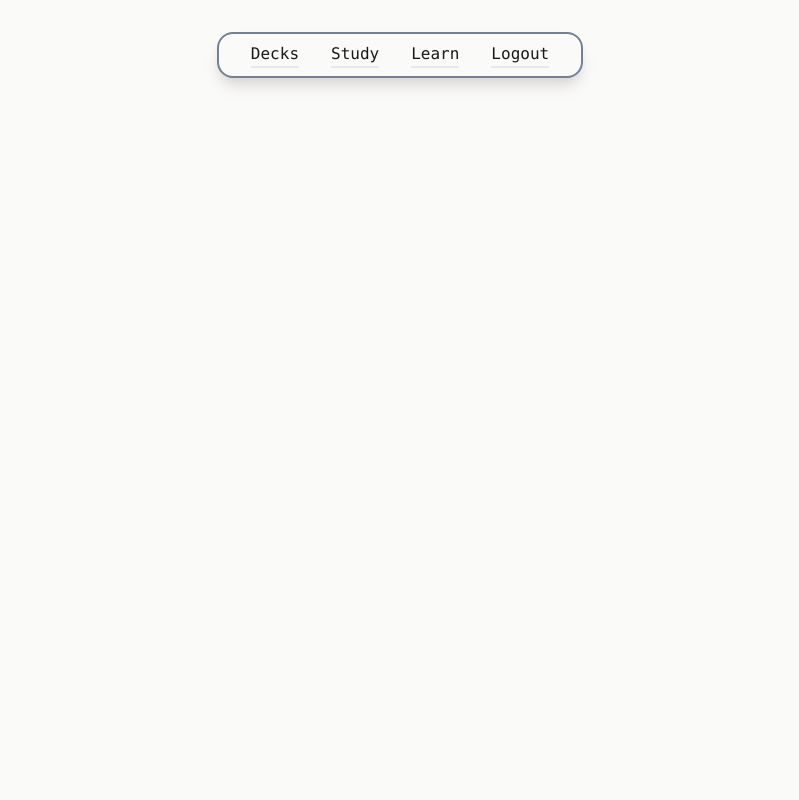
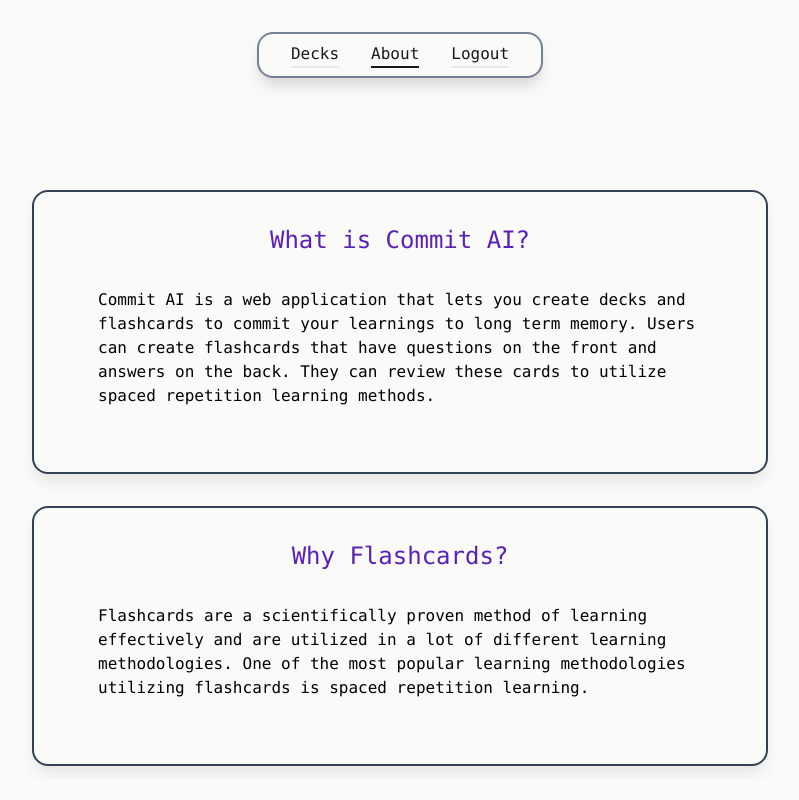
Before and after one commit to kerem-kaynak/commit-ai-frontend, a Vue app: page /about in a window 1280 px wide. Shown: the whole page, without its empty margins (240-1039 px from the left). Built offline with nearby package versions, Linux system fonts and the light colour scheme; no server answers; sample sign-in values are in the browser's storage.

Commit message:
feat: navbar fix, about route and about view

```diff
--- a/src/components/NavigationBar.vue
+++ b/src/components/NavigationBar.vue
@@ -15,8 +15,7 @@ const signOut = async () => {
   <div class="sticky top-0 lg:flex justify-center items-center hidden lg:text-base flex flex-col">
     <nav id="navbar" class="max-w-fit flex flex-row gap-8 px-8 border-2 border-slate-500 rounded-2xl h-fit shadow-lg shadow-stone-300 bg-stone-50 opacity-90 z-50 mb-8">
       <RouterLink class="text-center my-2 transition-transform border-b-2 hover:border-slate-700 hover:ease-in" to="/">Decks</RouterLink>
-      <RouterLink class="text-center my-2 transition-transform border-b-2 hover:border-slate-700 hover:ease-in" to="/about">Study</RouterLink>
-      <RouterLink class="text-center my-2 transition-transform border-b-2 hover:border-slate-700 hover:ease-in" to="/c">Learn</RouterLink>
+      <RouterLink class="text-center my-2 transition-transform border-b-2 hover:border-slate-700 hover:ease-in" to="/about">About</RouterLink>
       <button  @click.prevent="signOut" class="text-center my-2 transition-transform border-b-2 hover:border-slate-700 hover:ease-in">Logout</button>
     </nav>
   </div>
--- a/src/router/index.js
+++ b/src/router/index.js
@@ -6,6 +6,7 @@ import CreateNewCardView from '../views/CreateNewCardView.vue'
 import CardView from '../views/CardView.vue'
 import LoginView from '../views/LoginView.vue'
 import RegisterView from '../views/RegisterView.vue'
+import AboutView from '../views/AboutView.vue'
 import { auth } from '../../firebase-service'
 import store from '../store'
 
@@ -59,6 +60,15 @@ const router = createRouter({
       meta: {
         requiresAuth: true,
         title: 'Create Deck'
+      }
+    },
+    {
+      path: '/about',
+      name: 'about',
+      component: AboutView,
+      meta: {
+        requiresAuth: true,
+        title: 'About'
       }
     },
     {
--- /dev/null
+++ b/src/views/AboutView.vue
@@ -0,0 +1,22 @@
+<template>
+<div class="w-full gap-8 flex flex-col">
+  <div class="mx-4 px-16 pt-8 pb-16 gap-8 relative flex flex-col justify-center items-center transition-all rounded-2xl border-2 border-slate-700 shadow-lg shadow-stone-200 hover:shadow-stone-500 overflow-hidden">
+    <div class="text-2xl text-violet-800">What is Commit AI?</div>
+    <p>
+      Commit AI is a web application that lets you create decks and flashcards to commit your learnings to long term memory. Users can create flashcards that have questions on the front and answers on the back. They can review these cards to utilize spaced repetition learning methods.
+    </p>
+  </div>
+  <div class="mx-4 px-16 pt-8 pb-16 gap-8 relative flex flex-col justify-center items-center transition-all rounded-2xl border-2 border-slate-700 shadow-lg shadow-stone-200 hover:shadow-stone-500 overflow-hidden">
+    <div class="text-2xl text-violet-800">Why Flashcards?</div>
+    <p>
+      Flashcards are a scientifically proven method of learning effectively and are utilized in a lot of different learning methodologies. One of the most popular learning methodologies utilizing flashcards is spaced repetition learning.
+    </p>
+  </div>
+  <div class="mx-4 px-16 pt-8 pb-16 gap-8 relative flex flex-col justify-center items-center transition-all rounded-2xl border-2 border-slate-700 shadow-lg shadow-stone-200 hover:shadow-stone-500 overflow-hidden">
+    <div class="text-2xl text-violet-800">What is Spaced Repetition?</div>
+    <p>
+      Spaced repetition is an evidence-based learning technique that is usually performed with flashcards. Newly introduced and more difficult flashcards are shown more frequently, while older and less difficult flashcards are shown less frequently in order to exploit the psychological spacing effect.
+    </p>
+  </div>
+</div>
+</template>
```
